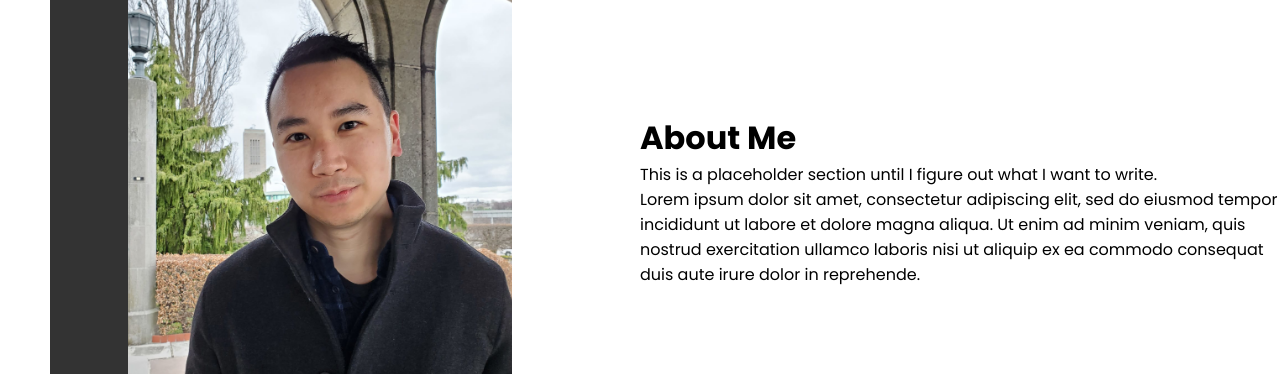
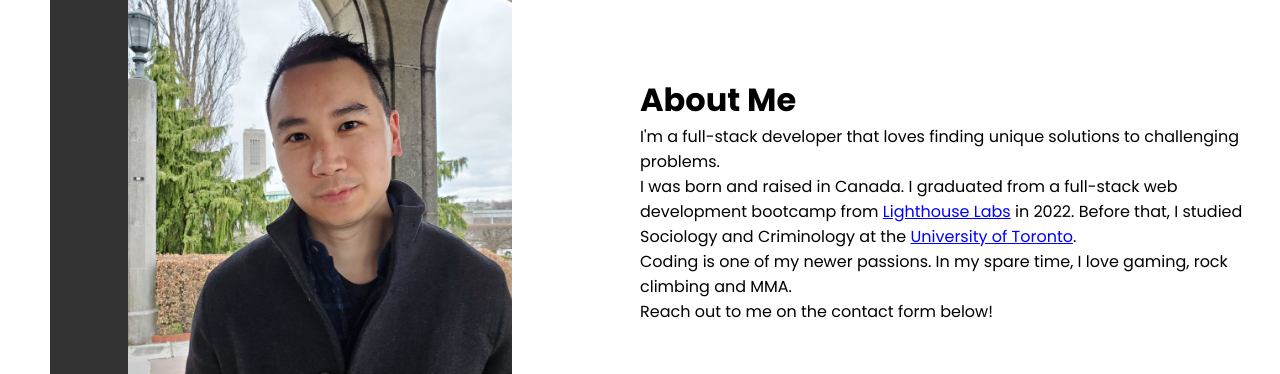
Before and after one commit to justinklam/portfolio, a React (Create React App) app: page / in a window 1280 px wide. Shown: the part 1000-1374 px from the top of the page. Built offline with nearby package versions, Linux system fonts and the light colour scheme.

Commit message:
update About me section description

```diff
--- a/src/components/about/About.jsx
+++ b/src/components/about/About.jsx
@@ -21,13 +21,12 @@ const About = () => {
     <div className="a-right">
       <h1 className="a-title">About Me</h1>
       <p className="a-sub">
-        This is a placeholder section until I figure out what I want to write.
+        I'm a full-stack developer that loves finding unique solutions to challenging problems.
       </p>
       <p className="a-desc">
-        Lorem ipsum dolor sit amet, consectetur adipiscing elit, sed do
-        eiusmod tempor incididunt ut labore et dolore magna aliqua. Ut enim ad
-        minim veniam, quis nostrud exercitation ullamco laboris nisi ut
-        aliquip ex ea commodo consequat duis aute irure dolor in reprehende.
+        I was born and raised in Canada. I graduated from a full-stack web development bootcamp from <a href="https://www.lighthouselabs.ca/" style={{color: "blue"}}>Lighthouse Labs</a> in 2022. Before that, I studied Sociology and Criminology at the <a href="https://www.utoronto.ca/" style={{color: "blue"}}>University of Toronto</a>.
+        <p>Coding is one of my newer passions. In my spare time, I love gaming, rock climbing and MMA.</p>
+        <p>Reach out to me on the contact form below!</p>
       </p>
     </div>
   </div>
```
